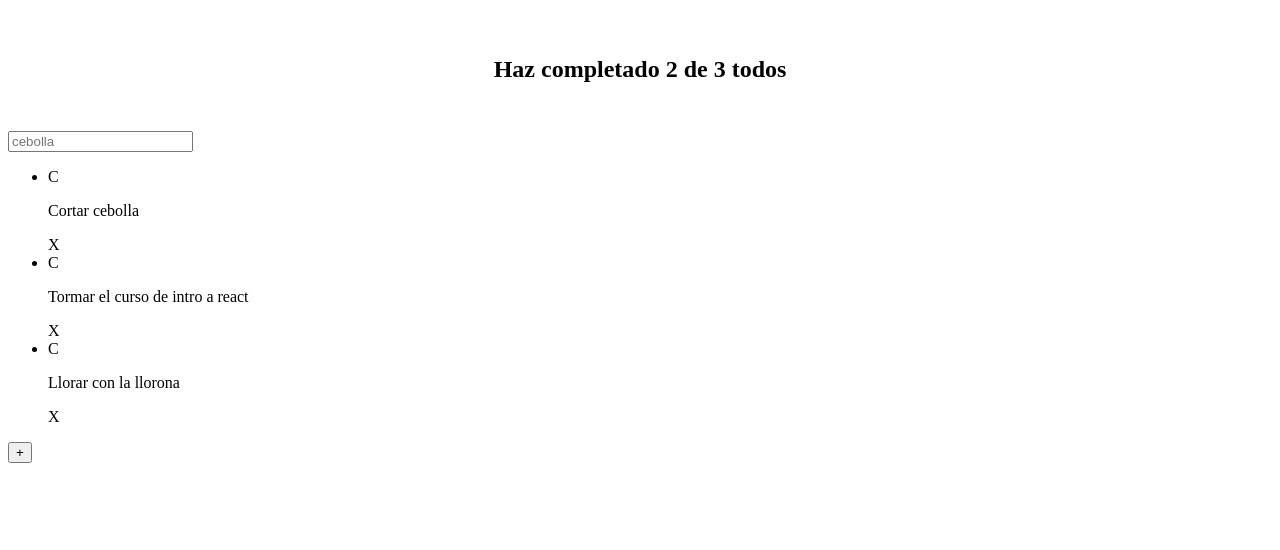
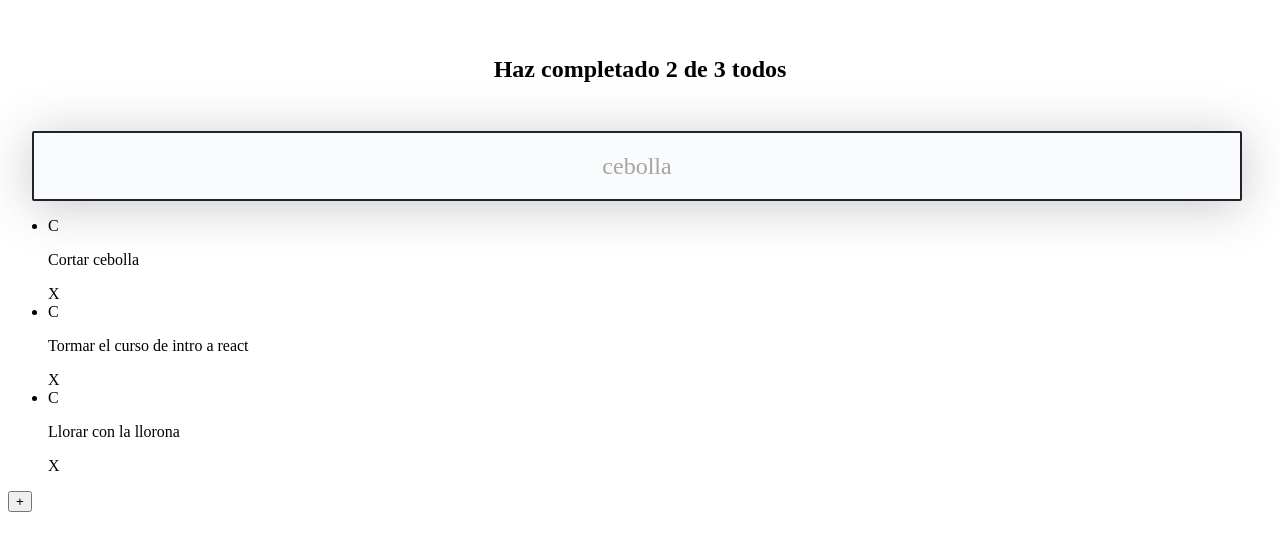
Before and after one commit to arielgomezmendez/todo-machine, a React (Create React App) app: page / in a window 1280 px wide. Shown: the top 550 px of the page. Built offline with nearby package versions, Linux system fonts and the light colour scheme; the HTML template or start-up script is replaced by a standard one.

Commit message:
Add styles to the TodoSearch component

```diff
--- a/src/App.js
+++ b/src/App.js
@@ -16,7 +16,6 @@
     <React.Fragment>
       <TodoCounter />
       <TodoSearch />
-      <input placeholder="cebolla"></input>
       <TodoList>
         {todos.map((todo) => (
           <TodoItem key={todo.text} text={todo.text} />
--- a/src/TodoSearch.css
+++ b/src/TodoSearch.css
@@ -0,0 +1,23 @@
+.TodoSearch {
+    background: #F9FBFC;
+    border-radius: 2px;
+    border: 2px solid #202329;
+    margin: 0 24px;
+    height: 64px;
+    width: calc(100% - 62px);
+    font-size: 24px;
+    text-align: center;
+    font-family: 'Montserrat';
+    font-weight: 400;
+    color: #1E1E1F;
+    box-shadow: 0px 5px 50px rgba(32, 35, 41, 0.25);
+}
+.TodoSearch::placeholder {
+    color: #A5A5A5;
+    font-family: 'Montserrat';
+    font-weight: 400;
+  }
+
+  .TodoSearch:focus {
+    outline-color: #61DAFA;
+  }
--- a/src/TodoSearch.js
+++ b/src/TodoSearch.js
@@ -1,9 +1,10 @@
 import React from 'react'
+import "./TodoSearch.css"
 
 const TodoSearch = () => {
   return (
     <div>
-
+      <input className='TodoSearch' placeholder="cebolla"></input>
     </div>
   )
 }
```
